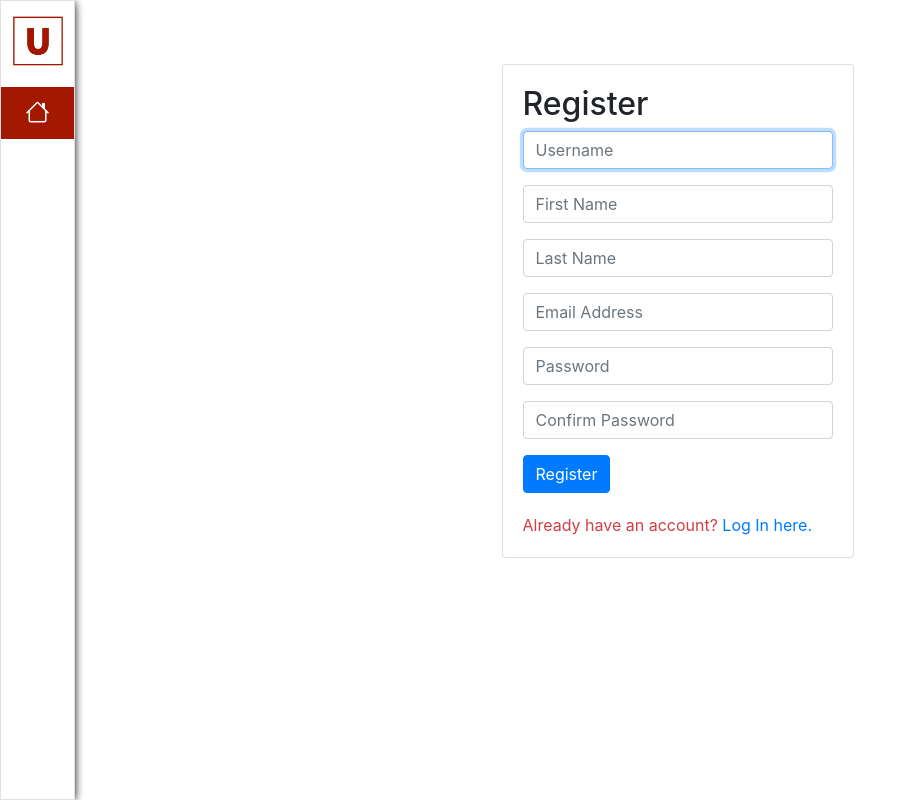
After one commit to Abhihrv/final, a Django app: page /register in a window 1280 px wide. The commit adds this page. Shown: the whole page, without its empty margins (0-916 px from the left). Run offline with Django 3.2, Linux system fonts and the light colour scheme; some libraries are stand-ins or nearby versions.

Commit message:
user data model final

```diff
--- a/final/settings.py
+++ b/final/settings.py
@@ -125,3 +125,4 @@ AUTH_USER_MODEL = "university.User"
 
 MEDIA_ROOT = os.path.join(BASE_DIR, '')
 MEDIA_URL = 'assets/'
+LOGIN_URL = '/login'
--- a/university/static/university/styles.css
+++ b/university/static/university/styles.css
@@ -35,19 +35,31 @@ html,body {
 
 .u-bar {
     width: 75px;
-    border: 1px solid;
+    z-index: 2;
+    background-color: white;
+    border: solid 1px #e1e1e1;
+}
+
+.open-drawer {
+    transform: translateX(0%);
+    transition: transform ease-in-out 100ms;
+}
+
+.close-drawer {
+    transform: translateX(-100%);
+    transition: transform ease-in-out 100ms;
 }
 
 .u-menu {
-    width: 100%;
+    width: 300px;
     height: 100%;
     position: fixed;
     top: 0;
     left: 0;
-    opacity: 0;
-    border: 1px solid;
     margin-left: 75px;
-    background-color: rgb(212, 210, 209);
+    background-color: white;
+    box-shadow: 0 0 0.5rem hsl(300, 40%, 5%);
+    border-radius: 0 7px;
 }
 .overlay {
     z-index: 1;
@@ -57,3 +69,22 @@ html,body {
     margin-right: 0px;
     margin-left: 0px;
 }
+
+.main {
+    padding: 10px;
+}
+
+.main-header {
+    text-align: center;
+}
+
+.section-home {
+    margin-top: 25px;
+}
+
+.sub-section-home>.col {
+    border: 1px solid black;
+    padding: 10px;
+    border-radius: 10px;
+    background-color: #e7e2e2;
+}
--- a/university/templates/university/layout.html
+++ b/university/templates/university/layout.html
@@ -15,7 +15,10 @@
         <script src="https://cdn.jsdelivr.net/npm/bootstrap@5.2.0-beta1/dist/js/bootstrap.bundle.min.js" integrity="sha384-pprn3073KE6tl6bjs2QrFaJGz5/SUsLqktiwsUTF55Jfv3qYSDhgCecCxMW52nD2" crossorigin="anonymous"></script>
         <link rel="icon" type="image/x-icon" href="{% static 'university/assets/university/logos/favicon.png' %}">
         <link href="https://cdn.jsdelivr.net/npm/bootstrap-icons@1.3.0/font/bootstrap-icons.css" rel="stylesheet">
+
+        {% if user.is_authenticated %}
             <script src="{% static 'university/university.js' %}"></script>
+        {% endif %}
 
         {% block script %}
         {% endblock %}
@@ -29,17 +32,20 @@
                         <a class="navbar-brand" href="{% url 'index' %}"><img class="u-icons" src="{% static 'university/assets/university/logos/ulogo.jpeg' %}" height="70" width="70" alt="U Logo"></a>
                     </div>
                     <div class="nav flex-column nav-pills" aria-orientation="vertical">
-                    <a class="nav-link" href="#" data-section="home"><i class="bi bi-house"></i></a>
-                    <a class="nav-link" href="#" data-section="profile"><i class="bi bi-person"></i></a>
-                    <a class="nav-link" href="#" data-section="chat"><i class="bi bi-chat-square-text"></i></a>
-                    <a class="nav-link" href="#" data-section="settings"><i class="bi bi-gear"></i></a>
+                        <a class="nav-link active" href="{% url 'index' %}" data-section="home"><i class="bi bi-house"></i></a>
+                        {% if user.is_authenticated %}
+                        <a class="u-nav nav-link" href="#" data-section="profile"><i class="bi bi-person"></i></a>
+                        <a class="u-nav nav-link" href="#" data-section="chat"><i class="bi bi-chat-square-text"></i></a>
+                        <a class="u-nav nav-link" href="#" data-section="settings"><i class="bi bi-gear"></i></a>
+                        <a class="nav-link" href="{% url 'logout' %}" data-section="logout"><i class="bi bi-box-arrow-right"></i></a>
+                        {% endif %}
                     </div>
                 </div>
-            <div class="u-menu col-4 hidden-md-down overlay">
+                <div class="u-menu hidden-md-down overlay close-drawer">
                     <div class="tab-content">
                     </div>
                 </div>
-            <div class="body">
+                <div class="body col">
                     {% block body %}
                     {% endblock %}
                 </div>
--- /dev/null
+++ b/university/templates/university/register.html
@@ -0,0 +1,42 @@
+{% extends "university/layout.html" %}
+{% load static %}
+
+{% block body %}
+    <div class="card" style="width: 22rem; margin: auto; margin-top: 4pc;">
+        <div class="card-body">
+            <section class="login-section">
+                <h2>Register</h2>
+
+                {% if message %}
+                    <div>{{ message }}</div>
+                {% endif %}
+
+                <form action="{% url 'register' %}" method="post" style="margin-bottom: 20px;">
+                    {% csrf_token %}
+                    <div class="form-group">
+                        <input class="form-control" autofocus type="text" name="username" placeholder="Username">
+                    </div>
+                    <div class="form-group">
+                        <input class="form-control" autofocus type="text" name="firstName" placeholder="First Name">
+                    </div>
+                    <div class="form-group">
+                        <input class="form-control" autofocus type="text" name="lastName" placeholder="Last Name">
+                    </div>
+                    <div class="form-group">
+                        <input class="form-control" type="email" name="email" placeholder="Email Address">
+                    </div>
+                    <div class="form-group">
+                        <input class="form-control" type="password" name="password" placeholder="Password">
+                    </div>
+                    <div class="form-group">
+                        <input class="form-control" type="password" name="confirmation" placeholder="Confirm Password">
+                    </div>
+                    <input class="btn btn-primary" type="submit" value="Register">
+                </form>
+
+                <span style="color:#d03f45">Already have an account?</span> <a href="{% url 'login' %}">Log In here.</a>
+            </section>
+        </div>
+    </div>
+
+{% endblock %}
--- a/university/urls.py
+++ b/university/urls.py
@@ -2,5 +2,8 @@ from django.urls import path
 from . import views
 
 urlpatterns = [
-    path('', views.index, name='index')
+    path('', views.index, name='index'),
+    path('login', views.login_view, name='login'),
+    path('register', views.register, name='register'),
+    path("logout", views.logout_view, name="logout")
 ]
--- a/university/views.py
+++ b/university/views.py
@@ -1,8 +1,64 @@
 from django.shortcuts import render
+from django.contrib.auth import authenticate, login, logout
+from django.db import IntegrityError
+from django.http import HttpResponse, HttpResponseRedirect, JsonResponse
+from django.urls import reverse
+from django.contrib.auth.decorators import login_required
 from .models import *
 
 # Create your views here.
 
 #Main index view for the site
+@login_required
 def index(request):
     return render(request, "university/index.html")
+
+def login_view(request):
+    if request.method == "POST":
+
+        # Attempt to sign user in
+        username = request.POST["username"]
+        password = request.POST["password"]
+        user = authenticate(request, username=username, password=password)
+
+        # Check if authentication successful
+        if user is not None:
+            login(request, user)
+            return HttpResponseRedirect(reverse("index"))
+        else:
+            return render(request, "university/login.html", {
+                "message": "Invalid username and/or password."
+            })
+    else:
+        return render(request, "university/login.html")
+
+def register(request):
+    if request.method == "POST":
+        username = request.POST["username"]
+        email = request.POST["email"]
+        first_name = request.POST["firstName"]
+        last_name = request.POST["lastName"]
+        # Ensure password matches confirmation
+        password = request.POST["password"]
+        confirmation = request.POST["confirmation"]
+        if password != confirmation:
+            return render(request, "university/register.html", {
+                "message": "Passwords must match."
+            })
+
+        # Attempt to create new user
+        try:
+            user = User.objects.create_user(username, first_name=first_name, last_name=last_name, email=email, password=password)
+            user.save()
+        except IntegrityError:
+            return render(request, "university/register.html", {
+                "message": "Username already taken."
+            })
+        login(request, user)
+        return HttpResponseRedirect(reverse("index"))
+    else:
+        return render(request, "university/register.html")
+
+def logout_view(request):
+    logout(request)
+    return HttpResponseRedirect(reverse("login"))
```
Also changed, not shown: university/admin.py (+36 -1 lines), university/models.py (+56 -1 lines), university/populate_data.py (added, +118 -0 lines), university/static/university/university.js (+35 -7 lines), university/templates/university/index.html (+16 -1 lines), university/templates/university/login.html (added, +34 -0 lines), db.sqlite3, university/migrations/0001_initial.py, 1 other file. Lines whose indentation alone changed are shown as unchanged.
